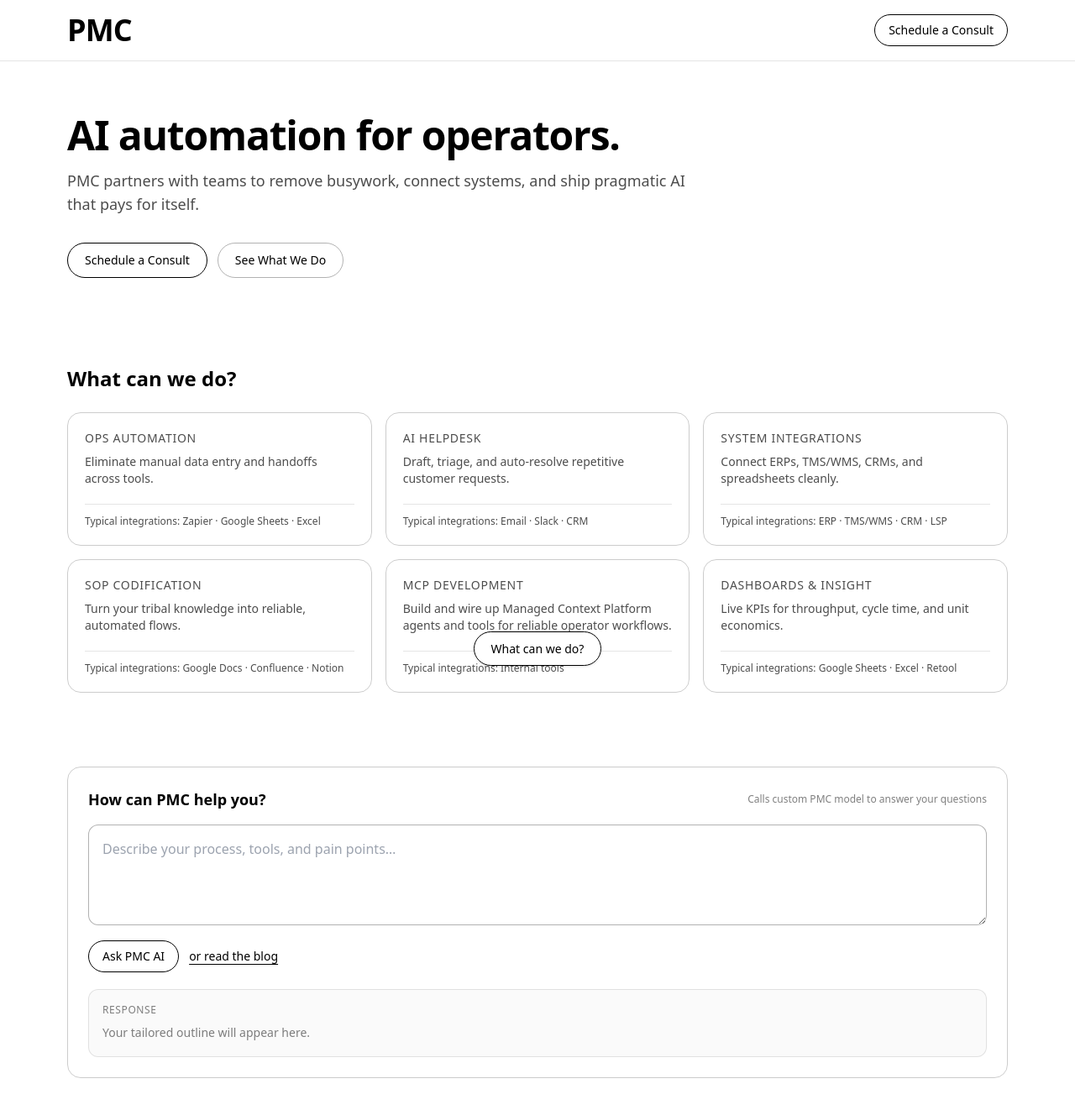
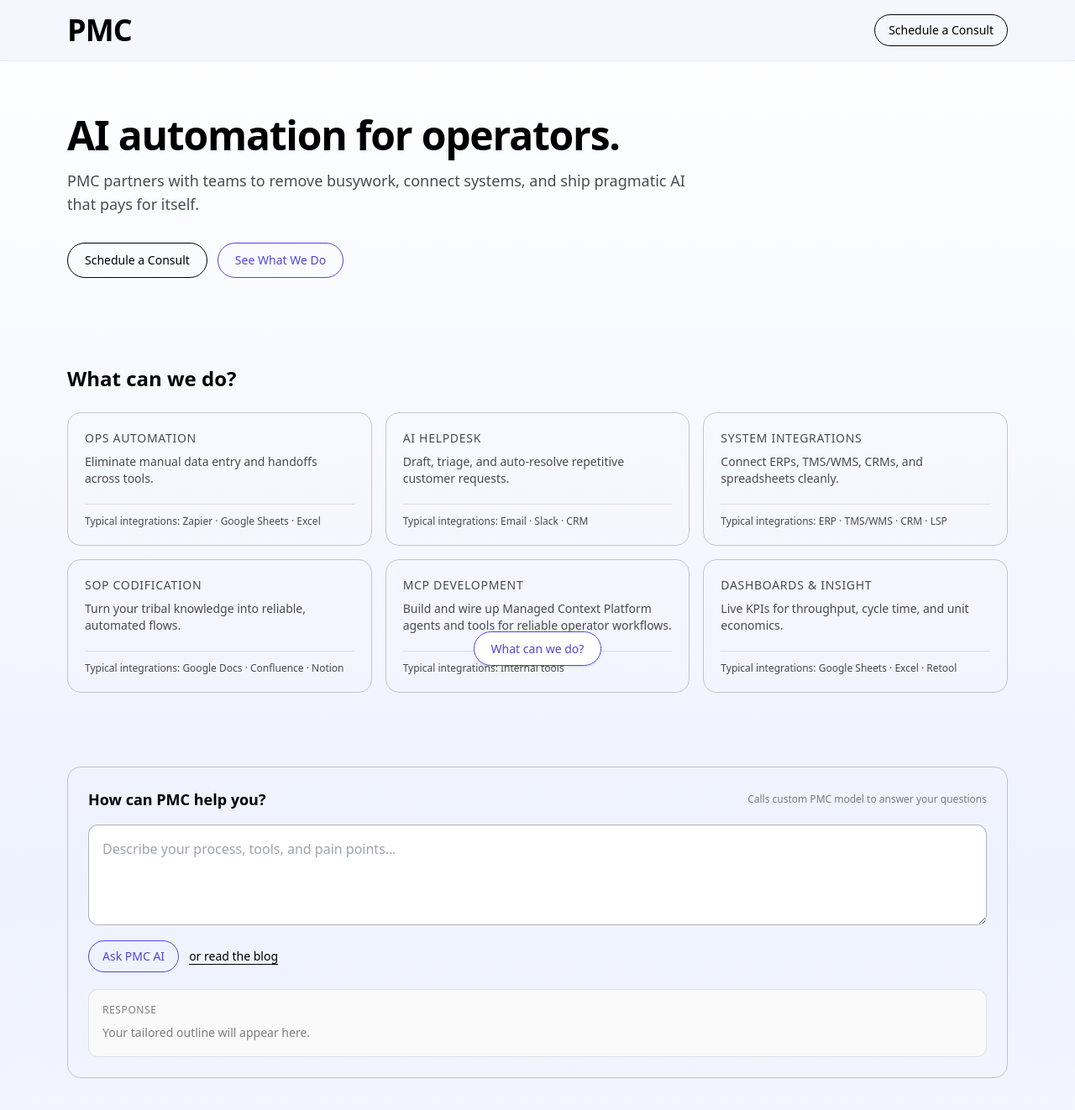
Before and after one commit to PatrickMcElroy/pmc-ai, a React (Vite) app: page / in a window 1280 px wide. Shown: the top 1322 px of the page at 84% size. Built offline with nearby package versions, Linux system fonts and the light colour scheme.

Commit message:
feat: add indigo accents to launch page

```diff
--- a/src/Home.tsx
+++ b/src/Home.tsx
@@ -196,9 +196,9 @@ export default function Home() {
   }
 
   return (
-    <main className="min-h-screen bg-white text-black">
+    <main className="min-h-screen bg-gradient-to-b from-white via-indigo-50 to-white text-black">
       {/* Sticky header */}
-      <header className="sticky top-0 z-30 border-b border-black/10 bg-white/80 backdrop-blur supports-[backdrop-filter]:bg-white/60">
+      <header className="sticky top-0 z-30 border-b border-indigo-100 bg-indigo-50/80 backdrop-blur supports-[backdrop-filter]:bg-indigo-50/60">
         <div className="mx-auto max-w-6xl px-4 py-4 flex items-center justify-between">
           {/* Logo */}
           <div
@@ -244,7 +244,7 @@ export default function Home() {
             </a>
             <a
               href="#what-we-do"
-              className="rounded-full border border-black/30 px-5 py-2.5 text-sm font-medium hover:border-black transition"
+              className="rounded-full border border-indigo-600 text-indigo-600 px-5 py-2.5 text-sm font-medium hover:bg-indigo-600 hover:text-white transition"
             >
               See What We Do
             </a>
@@ -298,7 +298,7 @@ export default function Home() {
             <button
               onClick={askModel}
               disabled={loading}
-              className="rounded-full border border-black px-4 py-2 text-sm font-medium disabled:opacity-50 hover:bg-black hover:text-white transition"
+              className="rounded-full border border-indigo-600 text-indigo-600 px-4 py-2 text-sm font-medium disabled:opacity-50 hover:bg-indigo-600 hover:text-white transition"
               data-testid="ask-btn"
             >
               {loading ? "Thinking…" : "Ask PMC AI"}
@@ -358,7 +358,7 @@ export default function Home() {
         <a
           href={nextHref}
           data-testid="sticky-cta"
-          className="rounded-full border border-black bg-white px-5 py-2.5 text-sm font-medium shadow hover:bg-black hover:text-white transition"
+          className="rounded-full border border-indigo-600 bg-white text-indigo-600 px-5 py-2.5 text-sm font-medium shadow hover:bg-indigo-600 hover:text-white transition"
           onClick={(e) => {
             if (nextLabel === "Back to top") {
               e.preventDefault();
```
